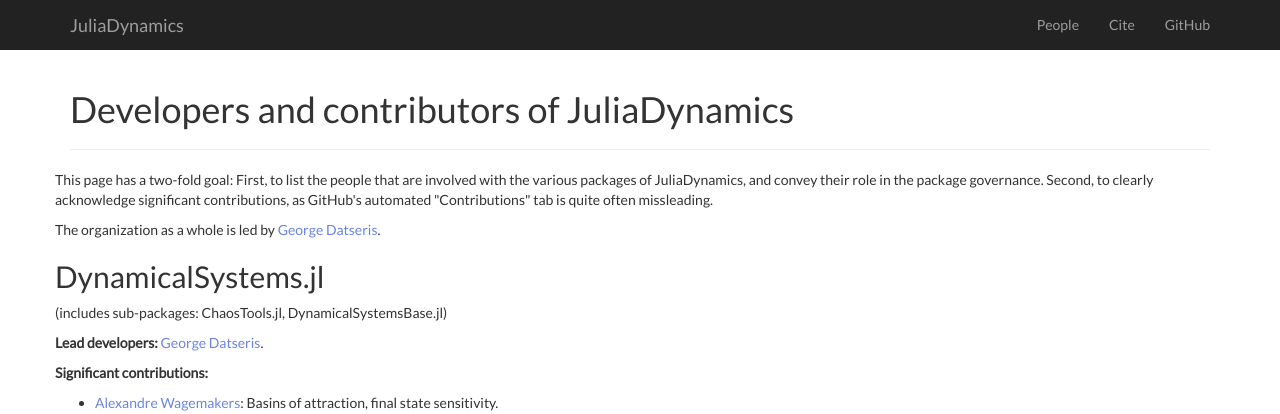
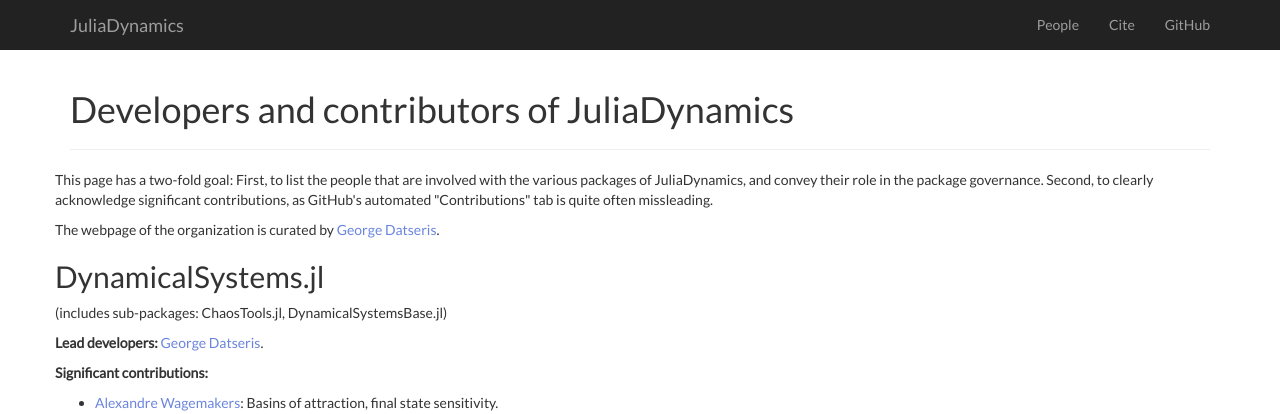
Before and after one commit to JuliaDynamics/JuliaDynamics, a Jekyll site: the page built from people.html, in a window 1280 px wide and 900 px high. Shown: the top 414 px of the window. Built offline with Jekyll 4.4.1, drawn with Linux system fonts in a browser that asks for light colours; nearby versions of some CDN libraries.

Commit message:
correct role of Datseris in JuliaDynamics

```diff
--- a/people.html
+++ b/people.html
@@ -17,7 +17,7 @@ permalink: people/
         <p>This page has a two-fold goal: First, to list the people that are involved with the various packages of
         JuliaDynamics, and convey their role in the package governance. Second, to clearly acknowledge significant contributions, as GitHub&#39;s automated &quot;Contributions&quot; tab is quite
         often missleading.</p>
-        <p>The organization as a whole is led by <a href="https://github.com/Datseris">George Datseris</a>.</p>
+        <p>The webpage of the organization is curated by <a href="https://github.com/Datseris">George Datseris</a>.</p>
 
         <h2 id="dynamicalsystems-jl">DynamicalSystems.jl</h2>
         <p>(includes sub-packages: ChaosTools.jl, DynamicalSystemsBase.jl)</p>
```
